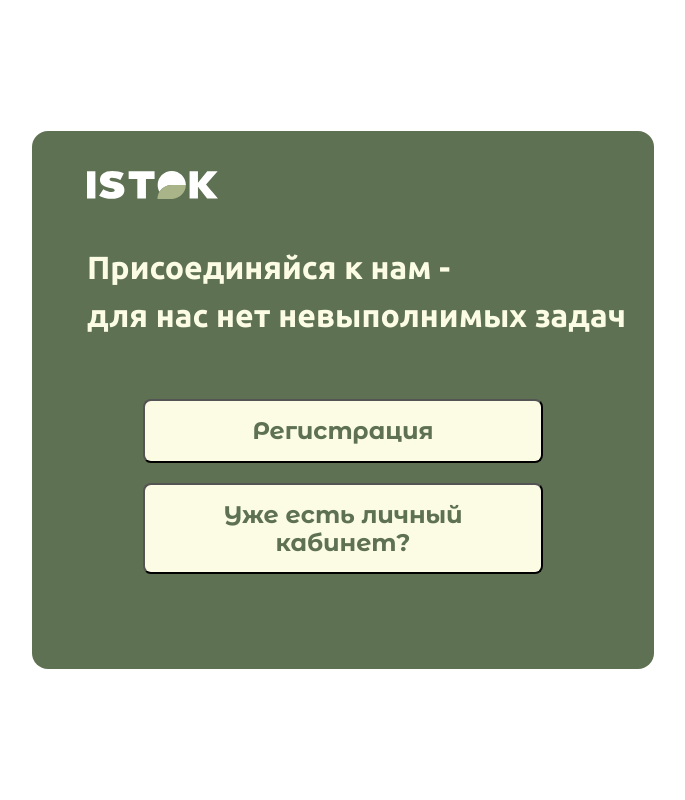
After one commit to ISTOK-DevTeam21/ISTOK-final-release, a Django app: template Istok/Istok/templates/main-page/registration.html in a window 1280 px wide. The commit adds this page. Shown: the whole page, without its empty margins (297-982 px from the left). Run offline with Django 5.2, Linux system fonts and the light colour scheme; the template is opened without the code that fills it, so the values that code supplies are empty.

Commit message:
страница Регистрация

```diff
--- /dev/null
+++ b/Istok/Istok/static/main-page/css/blocks/registration.css
@@ -0,0 +1,52 @@
+
+.registration {
+    height: 100vh;
+    display: flex;
+
+    align-items: center;
+    justify-content: center;
+}
+
+.registration img {
+    padding-top: 40px;
+    padding-left: 40px;
+}
+
+.registration_container {
+    border-radius: 16px;
+    width: 622px;
+    background-color: #5E7153;
+    min-height: 538px;
+}
+
+.registration_text {
+    padding-top: 40px;
+    padding-left: 40px;
+    font-family: var(--font-family-ubuntu);
+    font-size: 32px;
+    line-height: 150%;
+    font-weight: 500;
+    color: #FCFCE4;
+}
+
+.registration__buttons {
+    padding-top: 60px;
+    display: flex;
+    flex-direction: column;
+    gap: 20px;
+    justify-content: space-around;
+    align-items: center;
+}
+
+.registration__button {
+    font-family: var(--font-family-montserrat-bold);
+    font-size: 24px;
+    width: 400px;
+}
+
+.sign_up {
+    color: #5E7153;
+    background: #FCFCE4;
+    border-radius: 8px;
+    padding: 16px;
+}
--- a/Istok/Istok/static/main-page/css/main.css
+++ b/Istok/Istok/static/main-page/css/main.css
@@ -13,3 +13,4 @@
 @import url("blocks/footer.css");
 @import url("blocks/catalog_page.css");
 @import url("blocks/about_page.css");
+@import url("blocks/registration.css");
--- /dev/null
+++ b/Istok/Istok/templates/main-page/registration.html
@@ -0,0 +1,29 @@
+<!doctype html>
+<html lang="en">
+<head>
+    <meta charset="UTF-8">
+    <meta name="viewport" content="width=device-width, initial-scale=1.0">
+    <meta http-equiv="X-UA-Compatible" content="ie=edge">
+    <title>ISTOK</title>
+    <link rel="stylesheet" href="./css/main.css">
+</head>
+<body>
+
+    <section class="registration">
+        <div class="container registration_container">
+            <img src="img/istok.svg" alt="ISTOK logo">
+            <div class="registration_text">
+                Присоединяйся к нам -
+                <br>
+                для нас нет невыполнимых задач
+            </div>
+            <div class="registration__buttons">
+            <button class="registration__button sign_up">Регистрация</button>
+            <button class="registration__button sign_up">Уже есть личный кабинет?</button>
+            </div>
+        </div>
+    </section>
+
+
+</body>
+</html>
```
